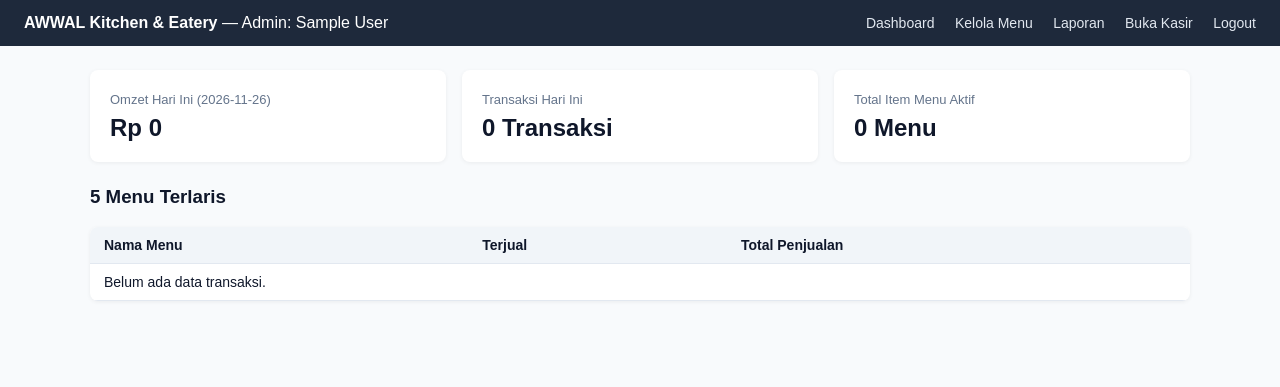
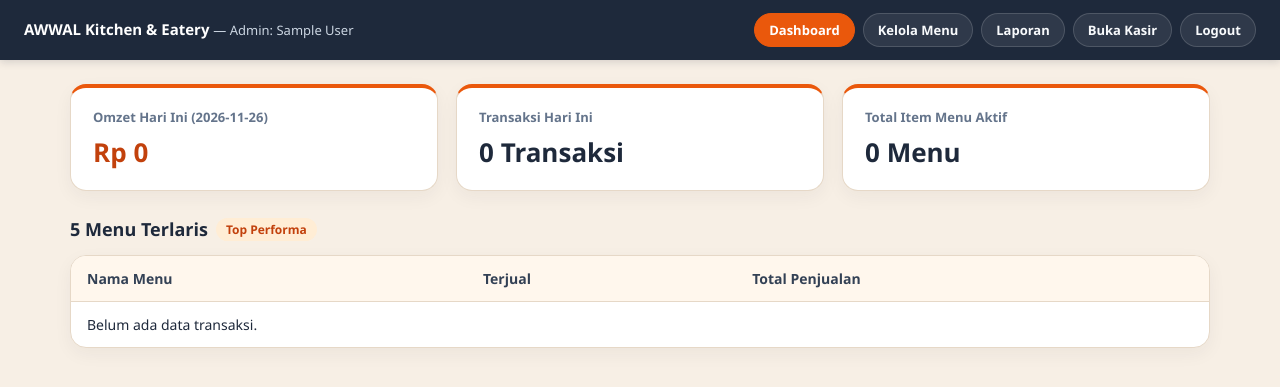
Before and after one commit to aldoaaaa/aplikasi-kasir, a PHP site: page /admin/dashboard.php in a window 1280 px wide. Shown: the top 387 px of the page. Run offline with PHP 8.4, Linux system fonts and the light colour scheme; the visitor is signed in with stand-in values (Sample User, id 1); data that the repository does not hold is empty.

Commit message:
Update dashboard.php

```diff
--- a/aplikasi kasir awwalkitchen/admin/dashboard.php
+++ b/aplikasi kasir awwalkitchen/admin/dashboard.php
@@ -32,29 +32,203 @@ $terlaris = $stmtTerlaris->fetchAll(PDO::FETCH_ASSOC);
     <meta name="viewport" content="width=device-width, initial-scale=1.0">
     <title>Dashboard Admin - AWWAL Kitchen & Eatery</title>
     <style>
-        body { font-family: Arial, sans-serif; margin: 0; background: #f8fafc; color: #0f172a; }
-        header { background: #1e293b; color: #fff; padding: 14px 24px; display: flex; justify-content: space-between; align-items: center; }
-        header a { color: #e2e8f0; text-decoration: none; margin-left: 16px; font-size: 14px; }
-        .container { max-width: 1100px; margin: 24px auto; padding: 0 20px; }
-        .cards { display: grid; grid-template-columns: repeat(3, 1fr); gap: 16px; margin-bottom: 24px; }
-        .card { background: #fff; padding: 20px; border-radius: 8px; box-shadow: 0 1px 4px rgba(0,0,0,0.06); }
-        .card small { color: #64748b; font-size: 13px; }
-        .card .val { font-size: 24px; font-weight: bold; margin-top: 6px; }
-        table { width: 100%; border-collapse: collapse; background: #fff; border-radius: 8px; overflow: hidden; box-shadow: 0 1px 4px rgba(0,0,0,0.06); }
-        th, td { padding: 10px 14px; border-bottom: 1px solid #e2e8f0; text-align: left; font-size: 14px; }
-        th { background: #f1f5f9; }
-        @media (max-width: 768px) { .cards { grid-template-columns: 1fr; } }
+        :root {
+            --bg-cream: #f7efe5;
+            --card-bg: #ffffff;
+            --navy: #1e293b;
+            --navy-soft: #334155;
+            --accent: #ea580c;
+            --accent-hover: #c2410c;
+            --accent-soft: #ffedd5;
+            --border: #e6d8c7;
+            --text: #1e293b;
+            --muted: #64748b;
+        }
+
+        * { box-sizing: border-box; }
+
+        body {
+            font-family: 'Segoe UI', Arial, sans-serif;
+            margin: 0;
+            background: var(--bg-cream);
+            color: var(--text);
+        }
+
+        header {
+            background: var(--navy);
+            color: #fff;
+            padding: 13px 24px;
+            display: flex;
+            justify-content: space-between;
+            align-items: center;
+            gap: 12px;
+            flex-wrap: wrap;
+            box-shadow: 0 2px 8px rgba(15, 23, 42, 0.15);
+        }
+
+        .brand-text {
+            font-size: 15px;
+            line-height: 1.3;
+        }
+
+        .brand-sub {
+            font-size: 13px;
+            color: #cbd5e1;
+        }
+
+        .nav-links {
+            display: flex;
+            align-items: center;
+            gap: 8px;
+            flex-wrap: wrap;
+        }
+
+        .nav-btn {
+            color: #f8fafc;
+            text-decoration: none;
+            font-size: 13px;
+            font-weight: 600;
+            padding: 7px 14px;
+            border-radius: 999px;
+            background: rgba(255, 255, 255, 0.08);
+            border: 1px solid rgba(255, 255, 255, 0.15);
+            transition: all 0.2s ease;
+        }
+
+        .nav-btn:hover,
+        .nav-btn.active {
+            background: var(--accent);
+            border-color: var(--accent);
+            color: #fff;
+        }
+
+        .container {
+            max-width: 1180px;
+            margin: 24px auto;
+            padding: 0 20px;
+        }
+
+        .cards {
+            display: grid;
+            grid-template-columns: repeat(3, 1fr);
+            gap: 18px;
+            margin-bottom: 26px;
+        }
+
+        .card {
+            background: var(--card-bg);
+            padding: 20px 22px;
+            border-radius: 16px;
+            border: 1px solid var(--border);
+            border-top: 4px solid var(--accent);
+            box-shadow: 0 6px 18px rgba(30, 41, 59, 0.05);
+            transition: transform 0.18s ease, box-shadow 0.18s ease;
+        }
+
+        .card:hover {
+            transform: translateY(-2px);
+            box-shadow: 0 10px 22px rgba(30, 41, 59, 0.08);
+        }
+
+        .card small {
+            color: var(--muted);
+            font-size: 13px;
+            font-weight: 600;
+            display: block;
+        }
+
+        .card .val {
+            font-size: 26px;
+            font-weight: 800;
+            margin-top: 8px;
+            color: var(--navy);
+        }
+
+        .card:first-child .val {
+            color: var(--accent-hover);
+        }
+
+        .section-title {
+            margin: 0 0 14px;
+            font-size: 18px;
+            font-weight: 700;
+            color: var(--navy);
+            display: flex;
+            align-items: center;
+            gap: 8px;
+        }
+
+        .section-badge {
+            font-size: 12px;
+            background: var(--accent-soft);
+            color: var(--accent-hover);
+            padding: 3px 10px;
+            border-radius: 999px;
+            font-weight: 700;
+        }
+
+        .table-wrap {
+            background: var(--card-bg);
+            border: 1px solid var(--border);
+            border-radius: 16px;
+            overflow: hidden;
+            box-shadow: 0 6px 18px rgba(30, 41, 59, 0.05);
+        }
+
+        table {
+            width: 100%;
+            border-collapse: collapse;
+        }
+
+        th, td {
+            padding: 13px 16px;
+            border-bottom: 1px solid #f1e6d8;
+            text-align: left;
+            font-size: 14px;
+        }
+
+        th {
+            background: #fff7ed;
+            color: var(--navy-soft);
+            font-weight: 700;
+            border-bottom: 1px solid var(--border);
+        }
+
+        tbody tr:last-child td {
+            border-bottom: none;
+        }
+
+        tbody tr:hover {
+            background: #fffaf4;
+        }
+
+        .qty-pill {
+            display: inline-block;
+            background: var(--accent-soft);
+            color: var(--accent-hover);
+            font-weight: 700;
+            padding: 3px 10px;
+            border-radius: 999px;
+            font-size: 13px;
+        }
+
+        @media (max-width: 820px) {
+            .cards { grid-template-columns: 1fr; }
+        }
     </style>
 </head>
 <body>
 <header>
-    <div><strong>AWWAL Kitchen & Eatery</strong> — Admin: <?= htmlspecialchars($_SESSION['nama']) ?></div>
-    <div>
-        <a href="dashboard.php">Dashboard</a>
-        <a href="menu.php">Kelola Menu</a>
-        <a href="laporan.php">Laporan</a>
-        <a href="../kasir/transaksi.php">Buka Kasir</a>
-        <a href="../logout.php">Logout</a>
+    <div class="brand-text">
+        <strong>AWWAL Kitchen & Eatery</strong>
+        <span class="brand-sub">— Admin: <?= htmlspecialchars($_SESSION['nama']) ?></span>
+    </div>
+    <div class="nav-links">
+        <a class="nav-btn active" href="dashboard.php">Dashboard</a>
+        <a class="nav-btn" href="menu.php">Kelola Menu</a>
+        <a class="nav-btn" href="laporan.php">Laporan</a>
+        <a class="nav-btn" href="../kasir/transaksi.php">Buka Kasir</a>
+        <a class="nav-btn" href="../logout.php">Logout</a>
     </div>
 </header>
 
@@ -74,7 +248,12 @@ $terlaris = $stmtTerlaris->fetchAll(PDO::FETCH_ASSOC);
         </div>
     </div>
 
-    <h3>5 Menu Terlaris</h3>
+    <h3 class="section-title">
+        5 Menu Terlaris
+        <span class="section-badge">Top Performa</span>
+    </h3>
+
+    <div class="table-wrap">
         <table>
             <thead>
                 <tr>
@@ -89,14 +268,15 @@ $terlaris = $stmtTerlaris->fetchAll(PDO::FETCH_ASSOC);
                 <?php else: ?>
                     <?php foreach ($terlaris as $row): ?>
                         <tr>
-                        <td><?= htmlspecialchars($row['nama_menu']) ?></td>
-                        <td><?= (int) $row['total_terjual'] ?></td>
-                        <td>Rp <?= number_format((int) $row['total_rupiah'], 0, ',', '.') ?></td>
+                            <td><strong><?= htmlspecialchars($row['nama_menu']) ?></strong></td>
+                            <td><span class="qty-pill"><?= (int) $row['total_terjual'] ?></span></td>
+                            <td><strong>Rp <?= number_format((int) $row['total_rupiah'], 0, ',', '.') ?></strong></td>
                         </tr>
                     <?php endforeach; ?>
                 <?php endif; ?>
             </tbody>
         </table>
     </div>
+</div>
 </body>
 </html>
```
Lines whose indentation alone changed are shown as unchanged.
